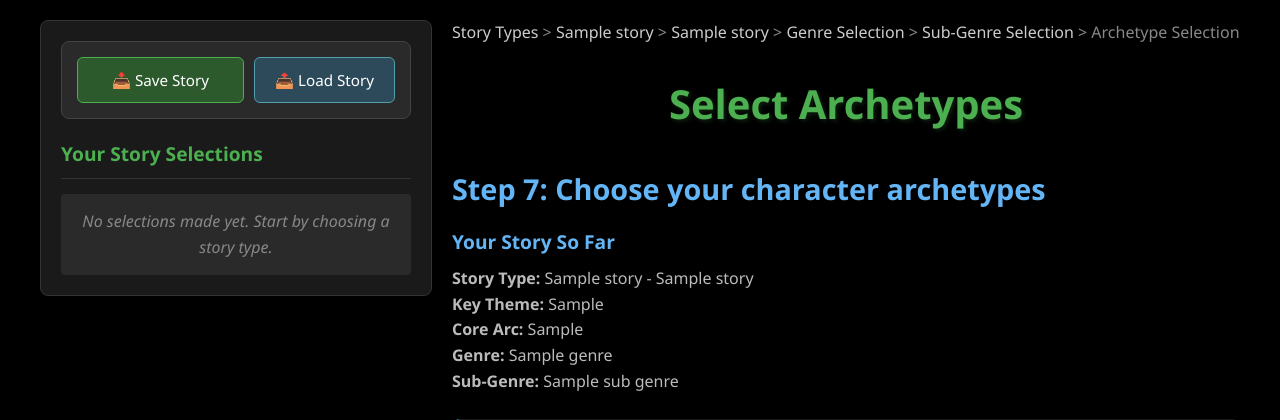
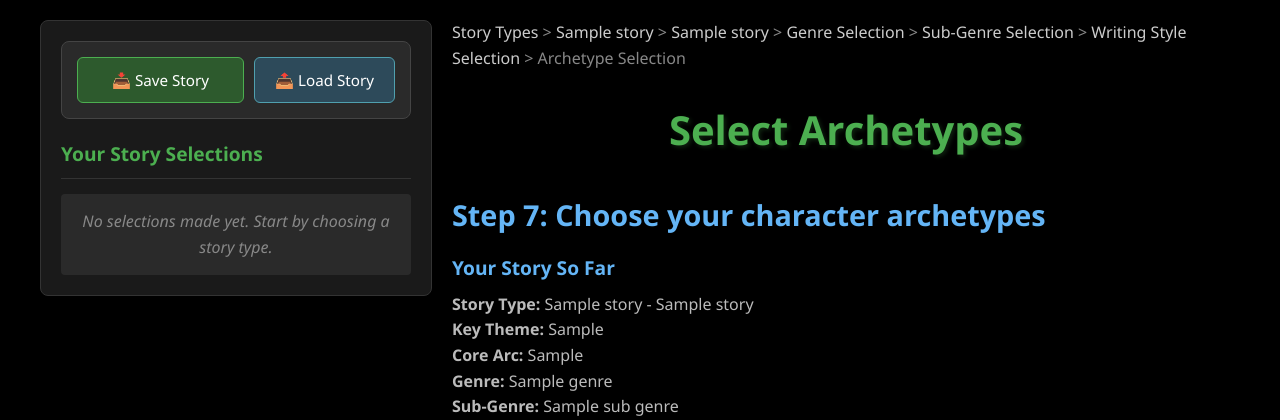
Before and after one commit to LarsLiden/Kraitif, a Flask app: template templates/archetype_selection.html in a window 1280 px wide. Shown: the top 420 px of the page. Run offline with Flask 3, Linux system fonts and the light colour scheme; the template is opened without the code that fills it: most values are stand-ins (such as "Sample title", 1, 10 or a date in 2020); parts of the project's set-up code (start-up, migrations or seed data) failed here and were passed over.

Commit message:
Complete writing style selection feature implementation
Co-authored-by: LarsLiden <6528486+LarsLiden@users.noreply.github.com>

```diff
--- a/app.py
+++ b/app.py
@@ -11,6 +11,7 @@ from story_types import StoryTypeRegistry
 from story import Story
 from genre import GenreRegistry
 from archetype import ArchetypeRegistry
+from style import StyleRegistry
 
 app = Flask(__name__)
 app.secret_key = 'kraitif_story_selection_key'  # For session management
@@ -23,6 +24,9 @@ genre_registry = GenreRegistry()
 
 # Initialize the archetype registry
 archetype_registry = ArchetypeRegistry()
+
+# Initialize the style registry
+style_registry = StyleRegistry()
 
 # Custom Jinja2 filter for formatting emotional arc as arrows
 @app.template_filter('arrow_format')
@@ -49,6 +53,10 @@ def get_story_from_session():
         sub_genre_name = story_data.get('sub_genre_name')
         if sub_genre_name:
             story.set_sub_genre(sub_genre_name)
+        # Load writing style data
+        writing_style_name = story_data.get('writing_style_name')
+        if writing_style_name:
+            story.set_writing_style(writing_style_name)
         # Load archetype selections
         protagonist_archetype = story_data.get('protagonist_archetype')
         if protagonist_archetype:
@@ -72,6 +80,7 @@ def save_story_to_session(story):
         'core_arc': story.core_arc,
         'genre_name': story.genre.name if story.genre else None,
         'sub_genre_name': story.sub_genre.name if story.sub_genre else None,
+        'writing_style_name': story.writing_style.name if story.writing_style else None,
         'protagonist_archetype': story.protagonist_archetype,
         'secondary_archetypes': story.secondary_archetypes,
         'selected_archetypes': story.selected_archetypes  # Keep for backward compatibility
@@ -300,11 +309,58 @@ def update_subgenre_selection():
     if story.set_sub_genre(sub_genre_name):
         save_story_to_session(story)
         flash('Sub-genre selected successfully!', 'success')
-        # Redirect to protagonist archetype selection instead of completing the story
-        return redirect(url_for('protagonist_archetype_selection'))
+        # Redirect to writing style selection instead of protagonist archetype selection
+        return redirect(url_for('writing_style_selection'))
     else:
         flash('Invalid sub-genre selection.', 'error')
         return redirect(url_for('subgenre_selection'))
+
+
+@app.route('/writing-style-selection')
+def writing_style_selection():
+    """Show writing style selection page."""
+    story = get_story_from_session()
+
+    # Check if story has required data (story type selections, genre, and sub-genre)
+    if not story.story_type_name or not story.subtype_name or not story.genre or not story.sub_genre:
+        flash('Please complete story type, genre, and sub-genre selection first.', 'error')
+        return redirect(url_for('index'))
+
+    # Get the story type to access details for the left panel
+    story_type = registry.get_story_type(story.story_type_name)
+
+    # Get the subtype object
+    subtype = story_type.get_subtype(story.subtype_name) if story.subtype_name else None
+
+    # Get all available writing styles
+    styles = story.get_available_styles()
+
+    return render_template('writing_style_selection.html',
+                         styles=styles,
+                         story=story,
+                         story_type=story_type,
+                         subtype=subtype)
+
+
+@app.route('/writing-style-selection', methods=['POST'])
+def update_writing_style_selection():
+    """Handle writing style selection form submission."""
+    writing_style_name = request.form.get('writing_style')
+    if not writing_style_name:
+        flash('Please select a writing style.', 'error')
+        return redirect(url_for('writing_style_selection'))
+
+    # Get story from session
+    story = get_story_from_session()
+
+    # Set writing style
+    if story.set_writing_style(writing_style_name):
+        save_story_to_session(story)
+        flash('Writing style selected successfully!', 'success')
+        return redirect(url_for('protagonist_archetype_selection'))
+    else:
+        flash('Invalid writing style selection.', 'error')
+        return redirect(url_for('writing_style_selection'))
 
 
 @app.route('/protagonist-archetype-selection')
@@ -312,9 +368,9 @@ def protagonist_archetype_selection():
     """Show protagonist archetype selection page."""
     story = get_story_from_session()
 
-    # Check if story has required data (story type selections, genre, and sub-genre)
-    if not story.story_type_name or not story.subtype_name or not story.genre or not story.sub_genre:
-        flash('Please complete story type, genre, and sub-genre selection first.', 'error')
+    # Check if story has required data (story type selections, genre, sub-genre, and writing style)
+    if not story.story_type_name or not story.subtype_name or not story.genre or not story.sub_genre or not story.writing_style:
+        flash('Please complete story type, genre, sub-genre, and writing style selection first.', 'error')
         return redirect(url_for('index'))
 
     # Get typical and other archetypes
@@ -367,9 +423,9 @@ def secondary_archetype_selection():
     """Show secondary archetype selection page."""
     story = get_story_from_session()
 
-    # Check if story has required data including protagonist archetype
-    if not story.story_type_name or not story.subtype_name or not story.genre or not story.sub_genre or not story.protagonist_archetype:
-        flash('Please complete story type, genre, sub-genre, and protagonist archetype selection first.', 'error')
+    # Check if story has required data including protagonist archetype and writing style
+    if not story.story_type_name or not story.subtype_name or not story.genre or not story.sub_genre or not story.writing_style or not story.protagonist_archetype:
+        flash('Please complete story type, genre, sub-genre, writing style, and protagonist archetype selection first.', 'error')
         return redirect(url_for('index'))
 
     # Get typical and other archetypes, excluding the already selected protagonist
@@ -427,9 +483,9 @@ def archetype_selection():
     """Show archetype selection page."""
     story = get_story_from_session()
 
-    # Check if story has required data (story type selections, genre, and sub-genre)
-    if not story.story_type_name or not story.subtype_name or not story.genre or not story.sub_genre:
-        flash('Please complete story type, genre, and sub-genre selection first.', 'error')
+    # Check if story has required data (story type selections, genre, sub-genre, and writing style)
+    if not story.story_type_name or not story.subtype_name or not story.genre or not story.sub_genre or not story.writing_style:
+        flash('Please complete story type, genre, sub-genre, and writing style selection first.', 'error')
         return redirect(url_for('index'))
 
     # Get typical and other archetypes
--- a/templates/archetype_selection.html
+++ b/templates/archetype_selection.html
@@ -9,6 +9,7 @@
     <a href="{{ url_for('subtype_detail', story_type_name=story.story_type_name, subtype_name=story.subtype_name) }}">{{ story.subtype_name }}</a> >
     <a href="{{ url_for('genre_selection') }}">Genre Selection</a> >
     <a href="{{ url_for('subgenre_selection') }}">Sub-Genre Selection</a> >
+    <a href="{{ url_for('writing_style_selection') }}">Writing Style Selection</a> >
     Archetype Selection
 </div>
 
--- a/templates/base.html
+++ b/templates/base.html
@@ -143,6 +143,11 @@
                                     <strong>Sub-Genre:</strong> {{ story_data.get('sub_genre_name') }}
                                 </div>
                                 {% endif %}
+                                {% if story_data.get('writing_style_name') %}
+                                <div class="selection-item">
+                                    <strong>Writing Style:</strong> {{ story_data.get('writing_style_name') }}
+                                </div>
+                                {% endif %}
                                 {% if story_data.get('protagonist_archetype') %}
                                 <div class="selection-item">
                                     <strong>Protagonist:</strong> {{ story_data.get('protagonist_archetype') }}
--- a/templates/protagonist_archetype_selection.html
+++ b/templates/protagonist_archetype_selection.html
@@ -9,6 +9,7 @@
     <a href="{{ url_for('subtype_detail', story_type_name=story.story_type_name, subtype_name=story.subtype_name) }}">{{ story.subtype_name }}</a> >
     <a href="{{ url_for('genre_selection') }}">Genre Selection</a> >
     <a href="{{ url_for('subgenre_selection') }}">Sub-Genre Selection</a> >
+    <a href="{{ url_for('writing_style_selection') }}">Writing Style Selection</a> >
     Protagonist Archetype Selection
 </div>
 
--- a/templates/secondary_archetype_selection.html
+++ b/templates/secondary_archetype_selection.html
@@ -9,6 +9,7 @@
     <a href="{{ url_for('subtype_detail', story_type_name=story.story_type_name, subtype_name=story.subtype_name) }}">{{ story.subtype_name }}</a> >
     <a href="{{ url_for('genre_selection') }}">Genre Selection</a> >
     <a href="{{ url_for('subgenre_selection') }}">Sub-Genre Selection</a> >
+    <a href="{{ url_for('writing_style_selection') }}">Writing Style Selection</a> >
     <a href="{{ url_for('protagonist_archetype_selection') }}">Protagonist Selection</a> >
     Secondary Character Selection
 </div>
```
Also changed, not shown: story.py (+24 -0 lines), templates/writing_style_selection.html (added, +84 -0 lines), tests/test_writing_style.py (added, +92 -0 lines), tests/test_writing_style_integration.py (added, +85 -0 lines).
